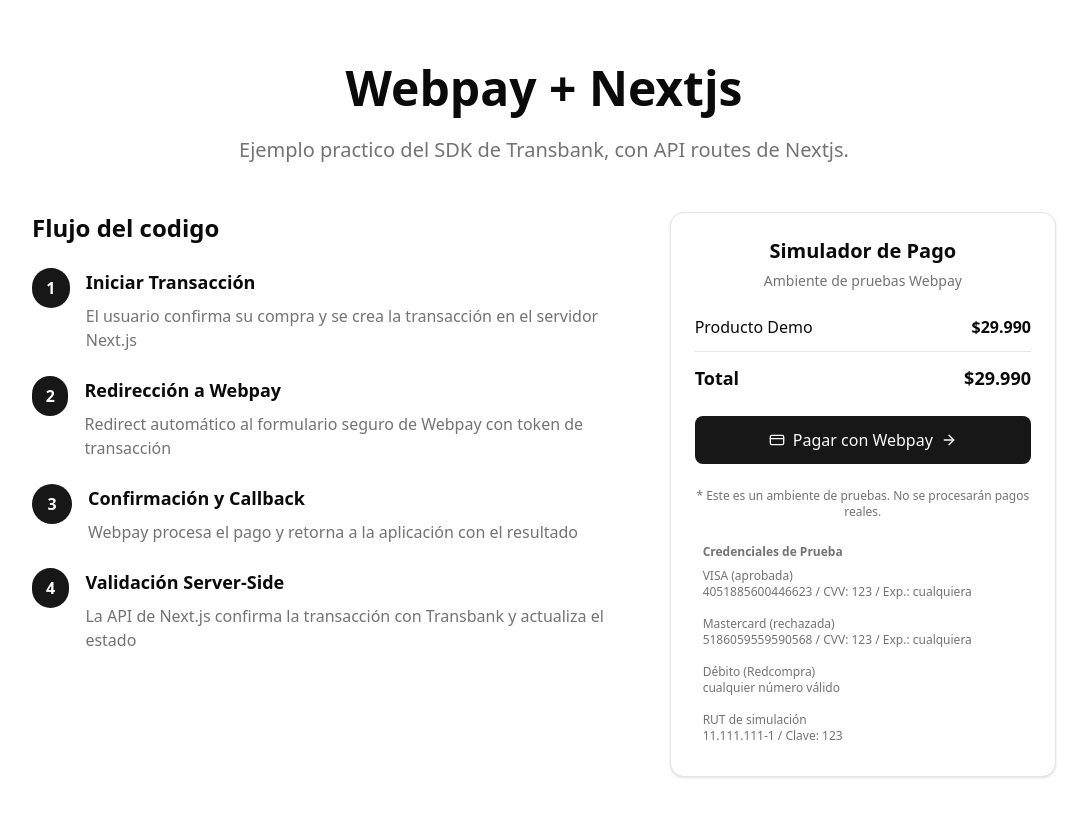
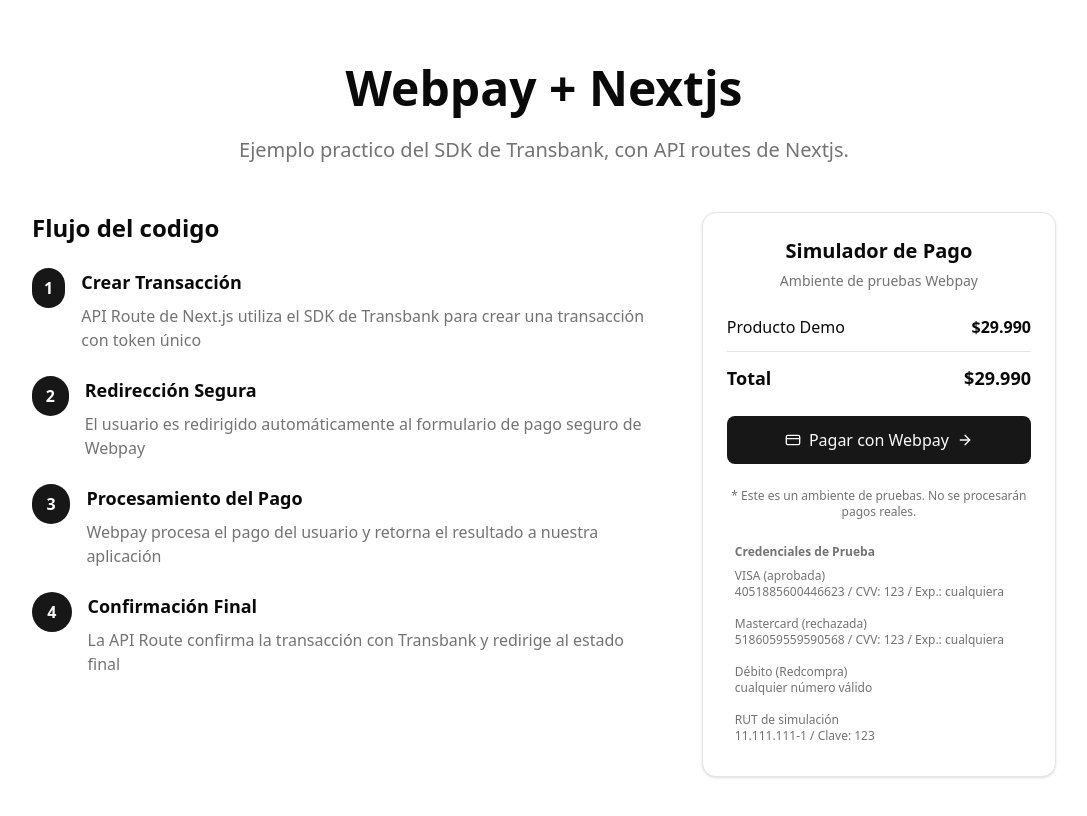
Before and after one commit to LCisternas/webpay-nextjs, a Next.js app: page / in a window 1280 px wide. Shown: the top 816 px of the page, without its empty margins (96-1183 px from the left). Built offline with nearby package versions, Linux system fonts and the light colour scheme.

Commit message:
fix vercel log error and add better description of code flow

```diff
--- a/app/page.tsx
+++ b/app/page.tsx
@@ -67,11 +67,11 @@
                   </div>
                   <div>
                     <h4 className="font-semibold text-lg mb-2">
-                      Iniciar Transacción
+                      Crear Transacción
                     </h4>
                     <p className="text-muted-foreground">
-                      El usuario confirma su compra y se crea la transacción en
-                      el servidor Next.js
+                      API Route de Next.js utiliza el SDK de Transbank para
+                      crear una transacción con token único
                     </p>
                   </div>
                 </div>
@@ -82,11 +82,11 @@
                   </div>
                   <div>
                     <h4 className="font-semibold text-lg mb-2">
-                      Redirección a Webpay
+                      Redirección Segura
                     </h4>
                     <p className="text-muted-foreground">
-                      Redirect automático al formulario seguro de Webpay con
-                      token de transacción
+                      El usuario es redirigido automáticamente al formulario de
+                      pago seguro de Webpay
                     </p>
                   </div>
                 </div>
@@ -97,11 +97,11 @@
                   </div>
                   <div>
                     <h4 className="font-semibold text-lg mb-2">
-                      Confirmación y Callback
+                      Procesamiento del Pago
                     </h4>
                     <p className="text-muted-foreground">
-                      Webpay procesa el pago y retorna a la aplicación con el
-                      resultado
+                      Webpay procesa el pago del usuario y retorna el resultado
+                      a nuestra aplicación
                     </p>
                   </div>
                 </div>
@@ -112,11 +112,11 @@
                   </div>
                   <div>
                     <h4 className="font-semibold text-lg mb-2">
-                      Validación Server-Side
+                      Confirmación Final
                     </h4>
                     <p className="text-muted-foreground">
-                      La API de Next.js confirma la transacción con Transbank y
-                      actualiza el estado
+                      La API Route confirma la transacción con Transbank y
+                      redirige al estado final
                     </p>
                   </div>
                 </div>
--- a/app/process/page.tsx
+++ b/app/process/page.tsx
@@ -1,10 +1,10 @@
 'use client';
 
-import React, { useEffect, useRef } from 'react';
+import React, { useEffect, useRef, Suspense } from 'react';
 import { useSearchParams, useRouter } from 'next/navigation';
 import { Loader2 } from 'lucide-react';
 
-export default function WebpayCommitPage() {
+function WebpayCommitContent() {
   const searchParams = useSearchParams();
   const router = useRouter();
   const didCommit = useRef(false);
@@ -45,11 +45,31 @@
         router.replace('/error');
       }
     })();
-  }, []);
+  }, [searchParams, router]);
 
   return (
-    <div className="min-h-screen flex items-center justify-center bg-gray-10s0">
-      <Loader2 className="h-12 w-12 animate-spin" />
+    <div className="min-h-screen flex items-center justify-center">
+      <div className="text-center space-y-4">
+        <Loader2 className="h-12 w-12 animate-spin mx-auto" />
+        <p className="text-muted-foreground">Procesando transacción...</p>
+      </div>
     </div>
   );
 }
+
+export default function WebpayCommitPage() {
+  return (
+    <Suspense
+      fallback={
+        <div className="min-h-screen flex items-center justify-center">
+          <div className="text-center space-y-4">
+            <Loader2 className="h-12 w-12 animate-spin mx-auto" />
+            <p className="text-muted-foreground">Cargando...</p>
+          </div>
+        </div>
+      }
+    >
+      <WebpayCommitContent />
+    </Suspense>
+  );
+}
```
